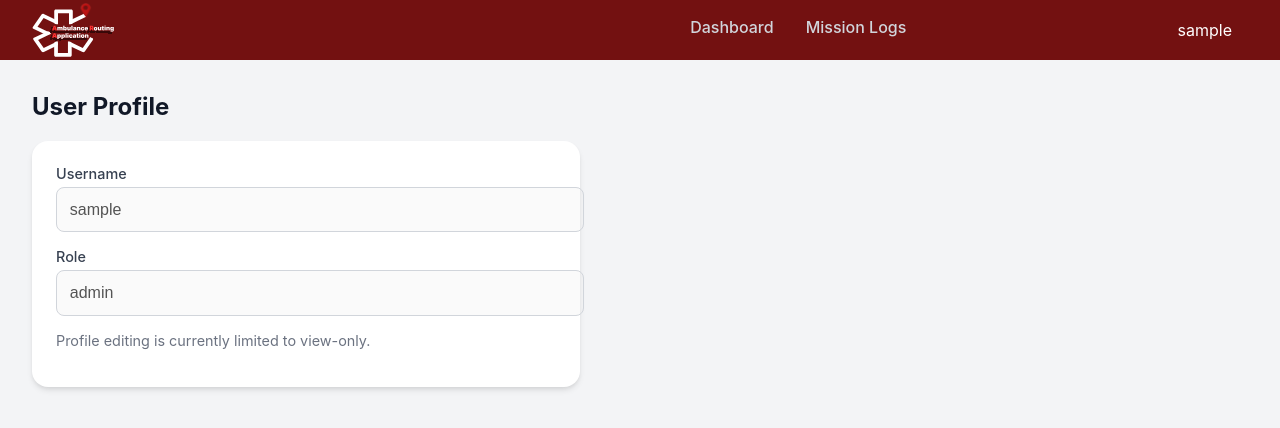
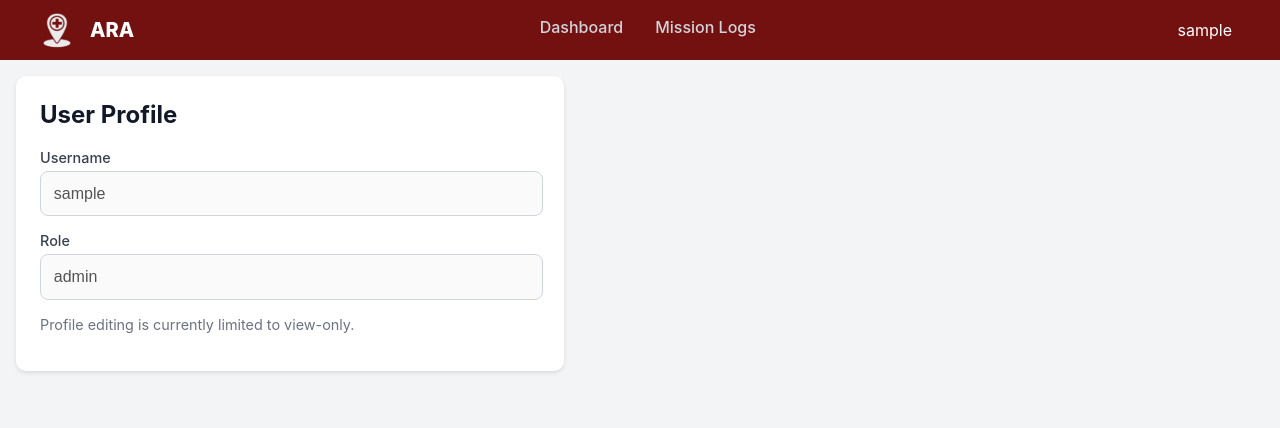
Before and after one commit to TipTopMaestro/ARA-Ambulance_Routing_Application, a Vue app in the folder frontend/: page /profile in a window 1280 px wide. Shown: the top 428 px of the page. Built offline with nearby package versions, Linux system fonts and the light colour scheme; sample sign-in values are in the browser's storage.

Commit message:
navigation and edit profile

```diff
--- a/frontend/src/components/TopNav.vue
+++ b/frontend/src/components/TopNav.vue
@@ -1,10 +1,11 @@
 <template>
   <nav class="top-nav">
     <div class="nav-brand">
-      <img src="/src/assets/ARA_logo.svg" alt="ARA Logo" class="logo">
+      <div><img src="/src/assets/logo.svg" alt="ARA Logo" class="logo"></div>
+      <div class="Logo-title">ARA</div>
     </div>
     <div class="nav-links">
-      <router-link to="/" class="nav-link">Dashboard</router-link>
+      <router-link to="/" class="nav-link" :class="{ 'router-link-active': isDashboardActive }">Dashboard</router-link>
       <router-link to="/logs" class="nav-link">Mission Logs</router-link>
     </div>
     <div class="nav-user">
@@ -20,11 +21,17 @@
 </template>
 
 <script setup>
-import { ref, onMounted, onUnmounted } from 'vue'
+import { ref, computed, onMounted, onUnmounted } from 'vue'
+import { useRoute } from 'vue-router'
 import { useAuth } from '../composables/useAuth'
 
 const { user, logout } = useAuth()
+const route = useRoute()
 const showDropdown = ref(false)
+
+const isDashboardActive = computed(() => {
+  return route.path === '/' || route.path.startsWith('/dispatcher') || route.path.startsWith('/driver')
+})
 
 const toggleDropdown = (e) => {
   e.stopPropagation()
@@ -64,9 +71,24 @@ onUnmounted(() => {
   margin: 0;
 }
 
+.nav-brand {
+  display: flex;
+  flex-direction: row;
+  align-items: center;
+  font-size: 1.25rem;
+  color: #fff;
+  margin: 0;
+}
+
 .logo{
-  width: 25%;
-  height: 25%;
+  width: 50px;
+  height: 50px;
+  display: block;
+}
+
+.Logo-title {
+  margin-left: 0.5rem;
+  font-weight: 800;
 }
 
 .nav-links {
--- a/frontend/src/views/Profile.vue
+++ b/frontend/src/views/Profile.vue
@@ -1,7 +1,7 @@
 <template>
   <div class="profile-view">
-    <h2>User Profile</h2>
-    <div class="card" style="max-width: 500px">
+    <div class="card">
+        <h2>User Profile</h2>
       <div class="form-group">
         <label>Username</label>
         <input type="text" :value="user?.username" disabled />
@@ -24,9 +24,22 @@ const { user } = useAuth()
 
 <style scoped>
 .profile-view {
-  padding: 2rem;
+    margin-top: 0;
+  padding: 1rem;
+  display: flex;
+  justify-content: left;
 }
+
+.card {
+    background: #fff;
+    padding: 1.5rem;
+    border-radius: 10px;
+    box-shadow: 0 2px 4px rgba(0, 0, 0, 0.1);
+    width: 500px;
+}
+
 .form-group {
   margin-bottom: 1rem;
+  width: 475px;
 }
 </style>
```
Also changed, not shown: frontend/src/assets/logo.svg (added).
